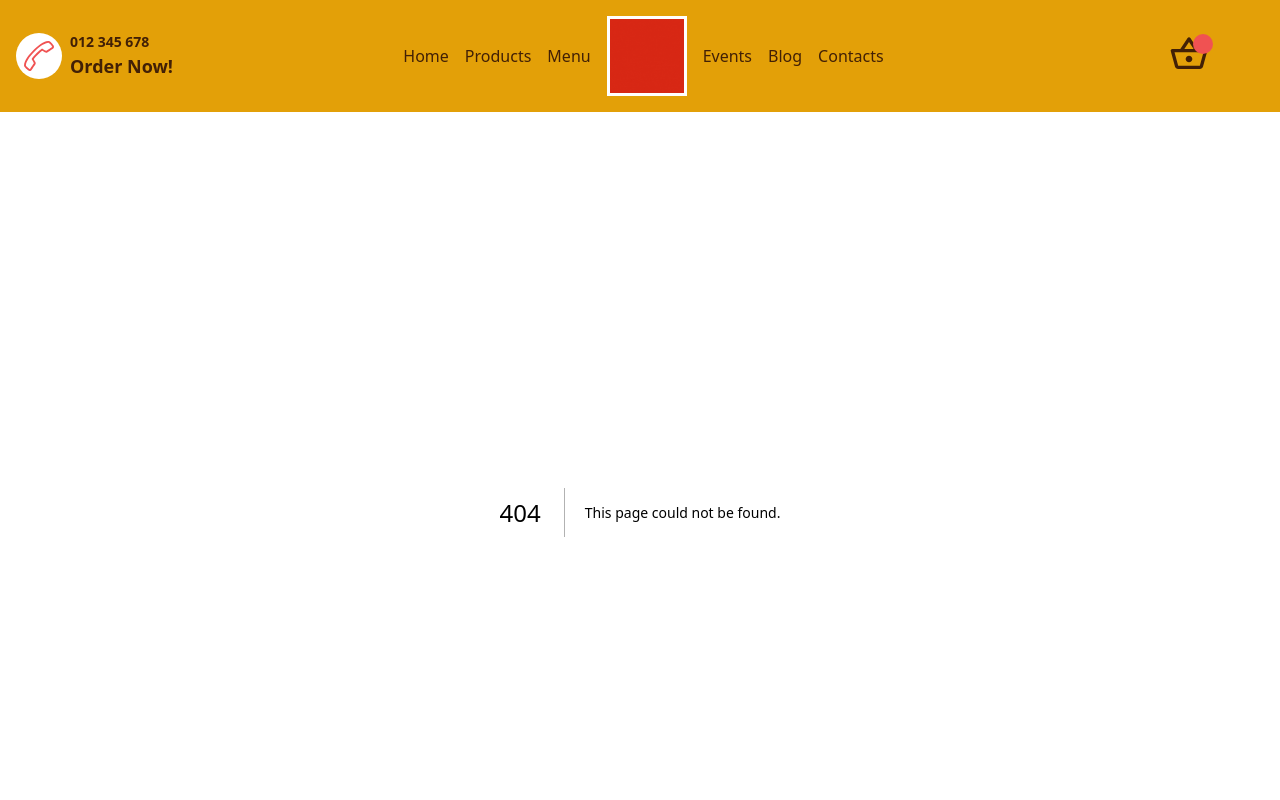
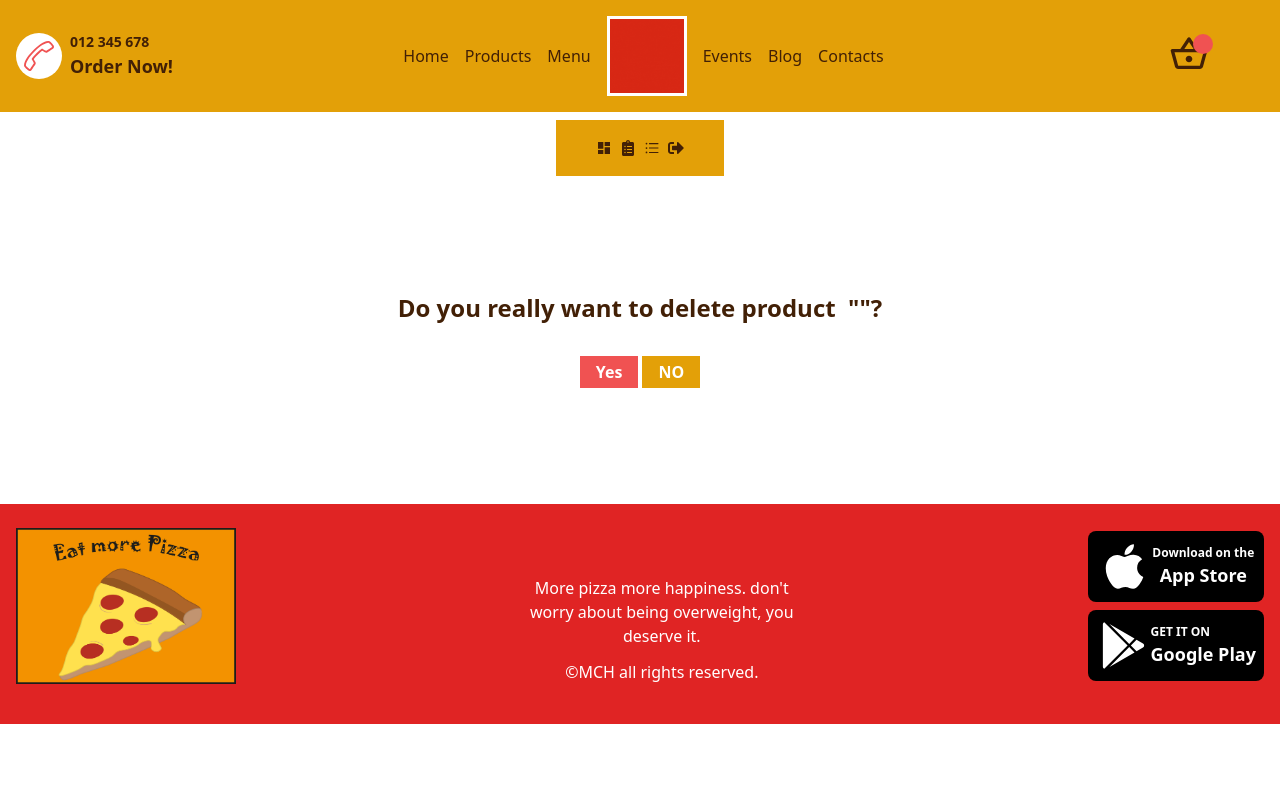
Before and after one commit to Chuloshnikov/mchpizzastore, a Next.js app: page /admin/product/delete/1 in a window 1280 px wide. Before the commit this address had no page. Shown: the top 800 px of the page. Built offline with nearby package versions, Linux system fonts and the light colour scheme; no server answers; the database is empty.

Commit message:
admin delete product add

```diff
--- a/src/components/AdminProductsList.tsx
+++ b/src/components/AdminProductsList.tsx
@@ -10,6 +10,7 @@ import TableContainer from '@mui/material/TableContainer';
 import TableHead from '@mui/material/TableHead';
 import TableRow from '@mui/material/TableRow';
 import Paper from '@mui/material/Paper';
+import { BsFillTrashFill, BsPencilSquare } from "react-icons/bs";
 
 const AdminProductsList = () => {
     const [products, setProducts] = useState();
@@ -62,8 +63,24 @@ const AdminProductsList = () => {
                                 <TableCell align="right">
                                     <Image src={product?.img} alt="productImg" width={40} height={40}/>
                                 </TableCell>
-                                <TableCell align="right"></TableCell>
-                                <TableCell align="right"></TableCell>
+                                <TableCell align="right">
+                                    <Link
+                                    className='bg-yellow-400 text-white p-1 px-1 text-base font-semibold
+                                    hover:bg-yellow-500 duration-300 flex items-center justify-center'
+                                    href={`/admin/product/delete/${product._id}`}>
+                                        <BsFillTrashFill/>
+                                        <span>Delete</span>
+                                    </Link>
+                                </TableCell>
+                                <TableCell align="right">
+                                    <Link
+                                    className='bg-yellow-400 text-white p-1 px-1 text-base font-semibold
+                                    hover:bg-yellow-500 duration-300 flex items-center justify-center'
+                                    href={`/admin/products/edit/${product._id}`}>
+                                        <BsPencilSquare/>
+                                        <span>Edit</span>
+                                    </Link>
+                                </TableCell>
                             </TableRow>
                             ))}
                         </TableBody>
--- /dev/null
+++ b/src/pages/admin/product/delete/[id].tsx
@@ -0,0 +1,58 @@
+import React, { useState, useEffect } from 'react';
+import AdminLayout from '@/components/AdminLayout';
+import axios from 'axios';
+import { useRouter } from 'next/router';
+
+
+const DeleteProductPage = () => {
+    const router = useRouter();
+    const [productInfo, setProductInfo] = useState();
+
+    const {id} = router.query;
+
+    useEffect(() => {
+        if(!id) {
+            return;
+        }
+        axios.get(`/api/productdata?id=${id}`).then(response => {
+            setProductInfo(response.data);
+        });
+    }, [id]);
+
+    const goBack = () => {
+        router.push('/admin/products');
+    }
+
+    const deleteProduct = async () => {
+      await axios.delete(`/api/productdata?id=${id}`);
+        goBack();
+    }
+
+  return (
+    <AdminLayout>
+        <div className='mb-[8%] mt-[8%]'>
+            <h1 className='text-center text-2xl text-yellow-950 font-semibold mb-8'>
+                Do you really want to delete product &nbsp;"{productInfo?.title}"?
+            </h1>
+            <div className='flex gap-1 justify-center'>
+                <button
+                    className='bg-red-500 text-white p-1 px-4 text-base font-semibold
+                    hover:bg-red-600 duration-300'
+                    onClick={deleteProduct}
+                    >
+                    Yes
+                </button>
+                <button
+                    className='bg-yellow-400 text-white p-1 px-4 text-base font-semibold
+                    hover:bg-yellow-500 duration-300'
+                    onClick={goBack}
+                    >
+                    NO
+                </button>
+            </div>
+        </div>
+    </AdminLayout>
+  )
+}
+
+export default DeleteProductPage;
```
Also changed, not shown: src/pages/admin/product/[id].ts (added).
